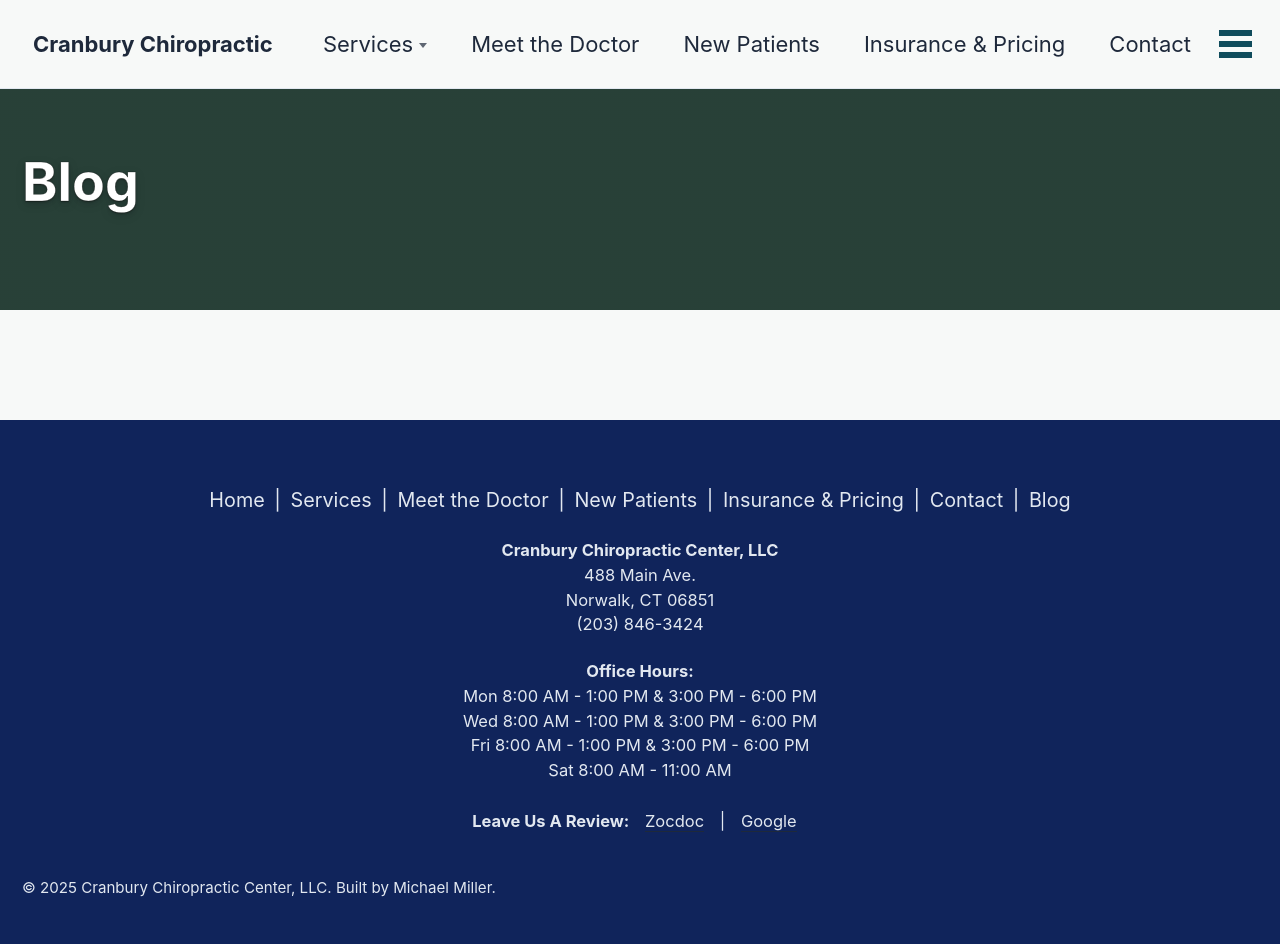
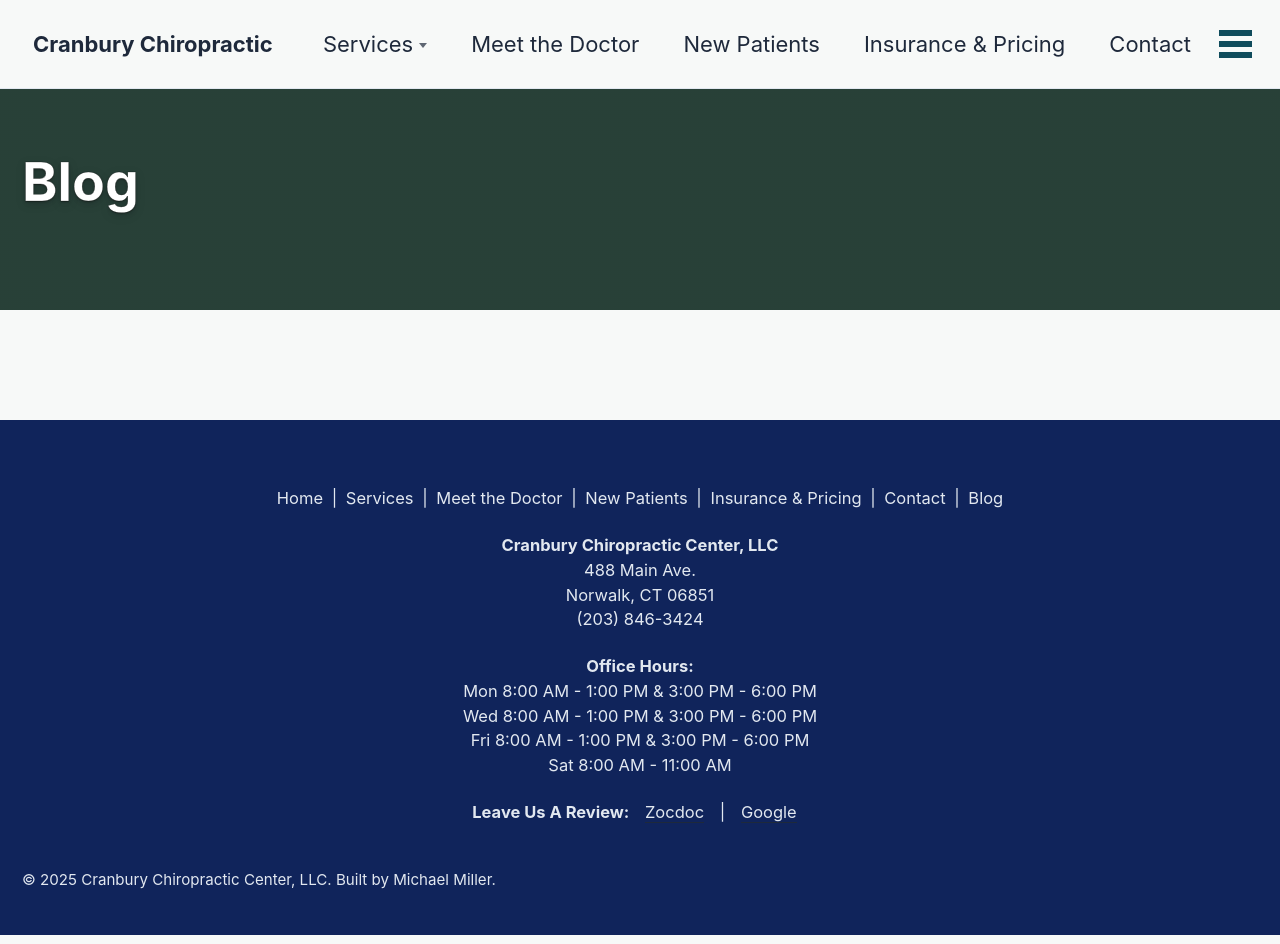
Before and after one commit to millerms/CranburyChiropractic, a Jekyll site: the page built from _pages/blog.md, in a window 1280 px wide. Built offline with Jekyll 4.4.1, drawn with Linux system fonts in a browser that asks for light colours; cached includes are drawn as plain includes.

```diff
--- a/_includes/footer/custom.html
+++ b/_includes/footer/custom.html
@@ -1,4 +1,4 @@
-<footer style="position: relative; text-align: center; padding: 1rem 0; font-size: 0.9rem;">
+<footer style="position: relative; text-align: center; padding: 1rem 0; font-size: 0.75rem;">
   <nav>
     <a href="{{ site.baseurl }}/" style="margin: 0 3px;">Home</a>
     <span aria-hidden="true" style="margin: 0 1px;">|</span>
```
